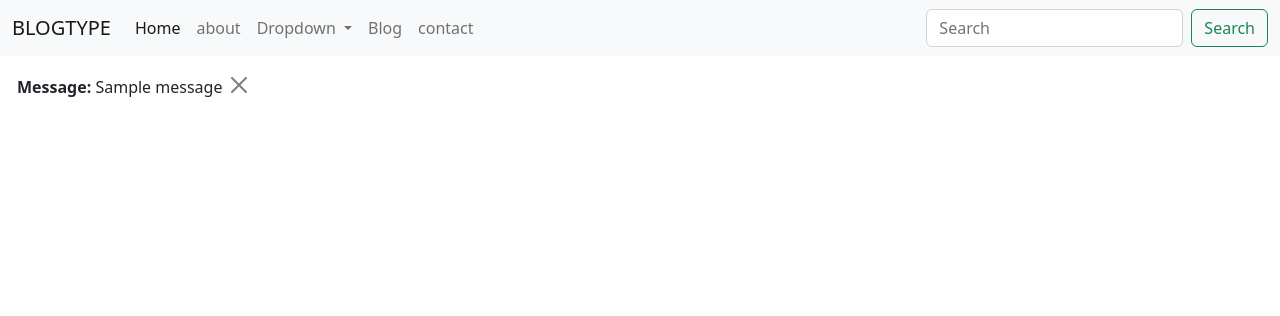
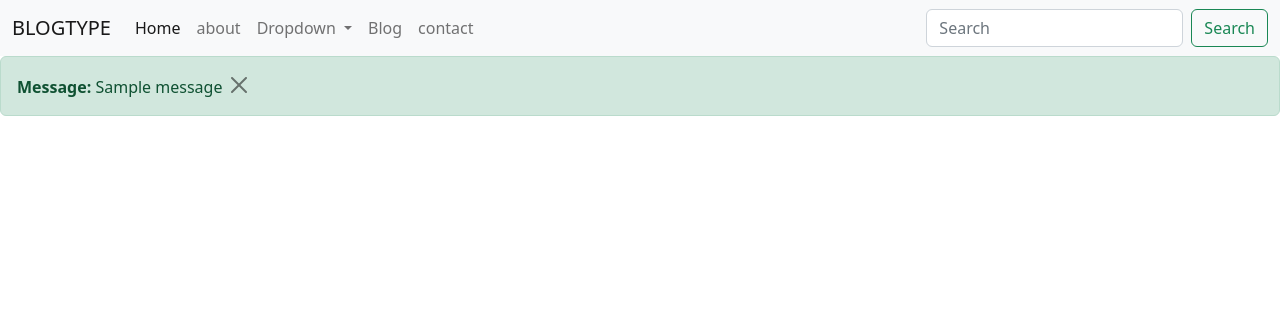
Before and after one commit to sanyamkukreja/blogsyntax, a Django app: page /blog/ in a window 1280 px wide. Shown: the top 316 px of the page. Run offline with Django 4.2, Linux system fonts and the light colour scheme; one stand-in notice (Sample message) is shown.

Commit message:
Css fixed for alert message

```diff
--- a/templates/base.html
+++ b/templates/base.html
@@ -47,7 +47,7 @@
         </div>
       </nav>
       {% for message in messages %}
-      <div class="alert alert -{{ message.tag }}" role="alert">
+      <div class="alert alert-{{ message.tags }}" role="alert">
         <strong>Message:</strong> {{ message }}
         <button type="button" class="btn-close" data-bs-dismiss="alert" aria-label="Close"></button>
       </div>
```
Also changed, not shown: db.sqlite3.
